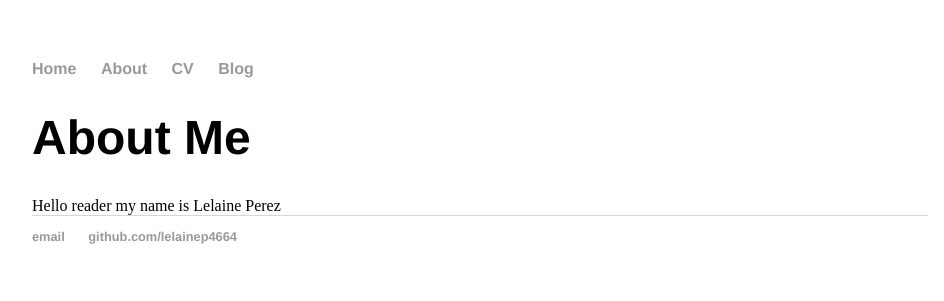
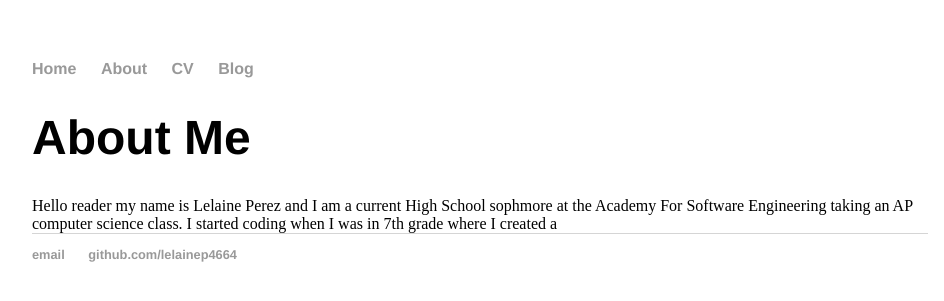
Before and after one commit to lelainep4664/lelainep4664.github.io, a Jekyll site: the page built from about/index.html, in a window 1280 px wide. Shown: the top 301 px of the page, without its empty margins (160-1104 px from the left). Built offline with Jekyll 4.4.1, drawn with Linux system fonts in a browser that asks for light colours.

Commit message:
Update index.html

```diff
--- a/about/index.html
+++ b/about/index.html
@@ -3,4 +3,4 @@ layout: default
 title: About Me
 ---
 <h1>{{ page.title }}</h1>
-Hello reader my name is Lelaine Perez
+Hello reader my name is Lelaine Perez and I am a current High School sophmore at the Academy For Software Engineering taking an AP computer science class. I started coding when I was in 7th grade where I created a
```
